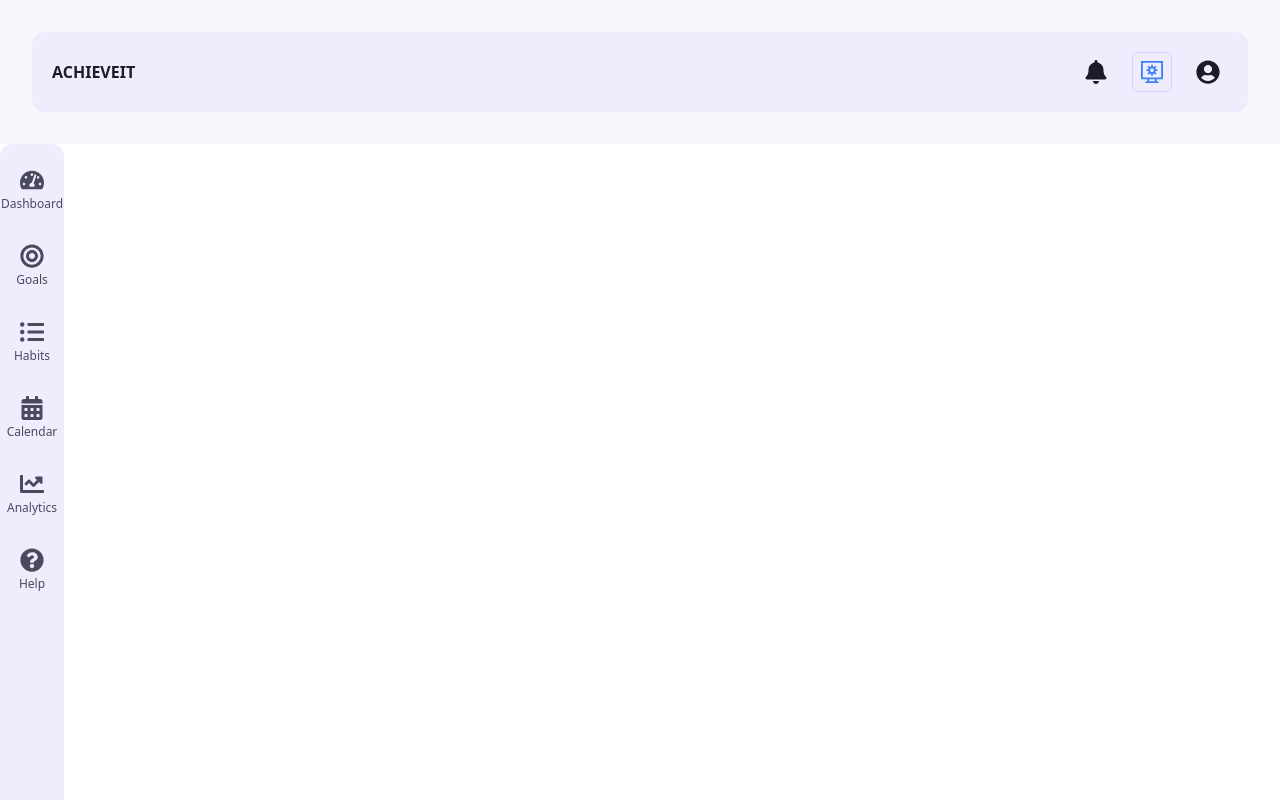
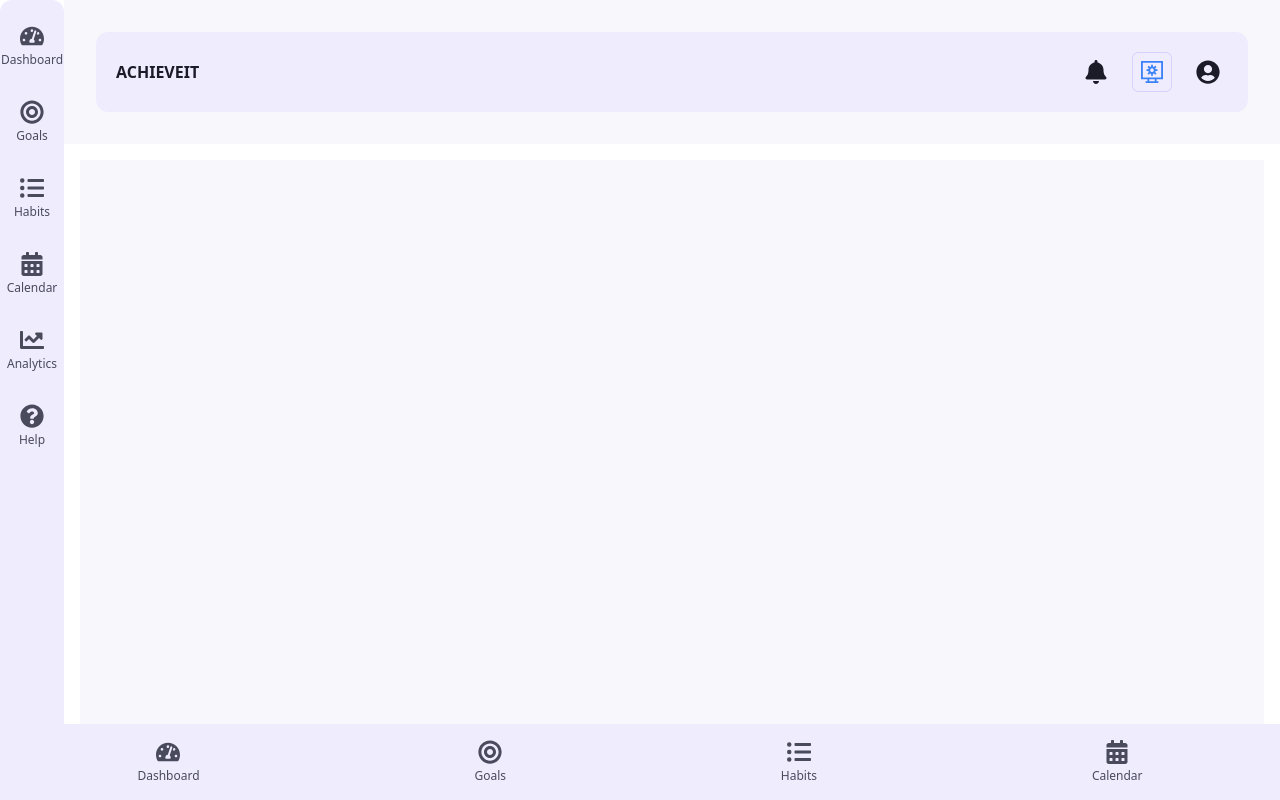
Before and after one commit to maximistic/AchieveIt, a Next.js app: page / in a window 1280 px wide. Shown: the top 800 px of the page. Built offline with nearby package versions, Linux system fonts and the light colour scheme.

Commit message:
main framework

```diff
--- a/app/layout.tsx
+++ b/app/layout.tsx
@@ -4,6 +4,7 @@
 
 import Sidebar from "./components/sidebar/page";
 import Navbar from "./components/navbar/page";
+import BottomNav from "./components/sidebar/BottomNav";
 
 export const metadata: Metadata = {
   title: "AchieveIt",
@@ -17,13 +18,17 @@
 }>) {
   return (
     <html lang="en">
-      <body className={`antialiased`}>
+      <body className="antialiased flex min-h-screen">
         <ThemeProvider>
-          <Navbar />
           <Sidebar />
-          {children}
+          <div className="flex flex-col flex-1 min-h-screen">
+            <Navbar />
+            <main className="flex-1 p-4 overflow-auto">
+              {children}
+            </main>
+            <BottomNav />
+          </div>
         </ThemeProvider>
-
       </body>
     </html>
   );
--- a/app/page.tsx
+++ b/app/page.tsx
@@ -1,10 +1,8 @@
 import * as React from 'react';
-import DashBoard from "./dashboard/page"
 
 export default function Home() {
   return (
     <div className="min-h-screen flex items-center justify-center bg-[var(--color-bg)] text-[var(--color-text)]">
-      <DashBoard/>
     </div>
   );
 };
```
